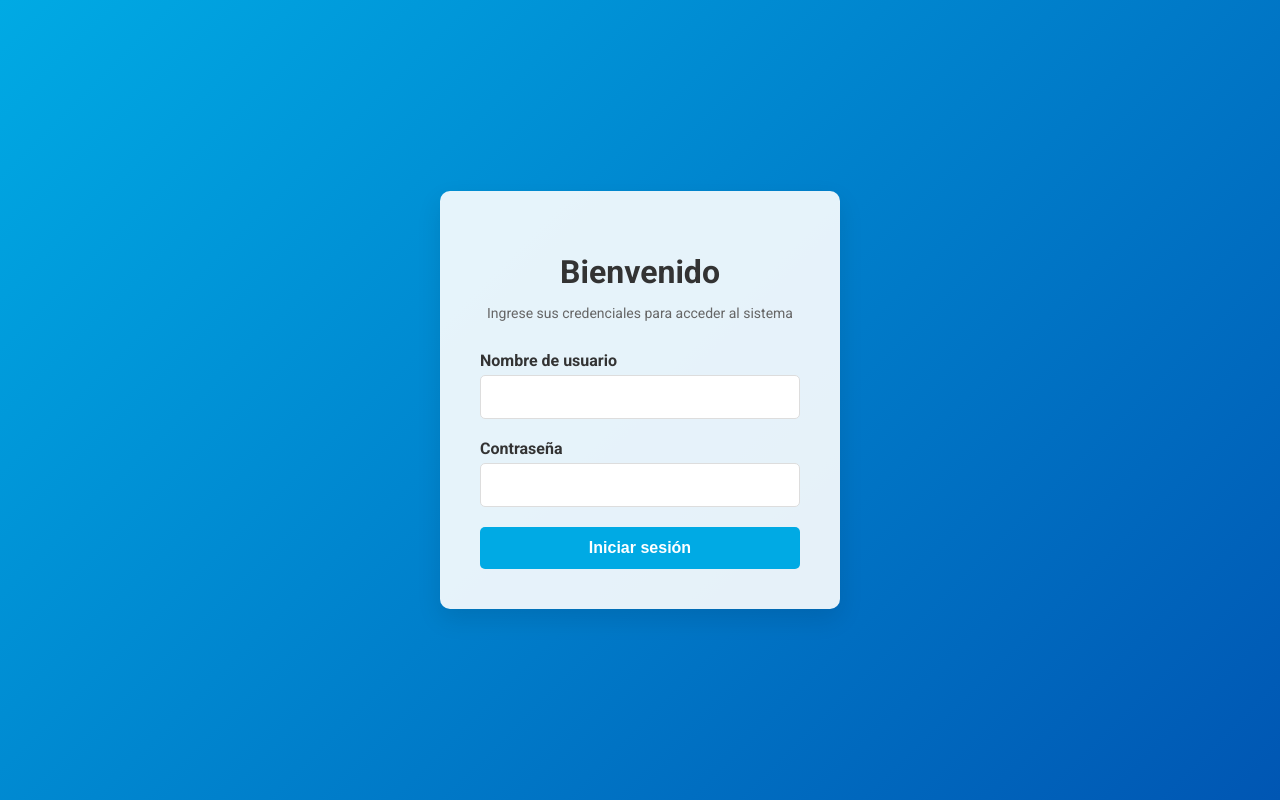
After one commit to bennminn/Walmart, a Django app: page /login/ in a window 1280 px wide. The commit adds this page. Run offline with Django 3.2, Linux system fonts and the light colour scheme; some libraries are stand-ins or nearby versions.

Commit message:
Add login functionality with user authentication and session management; create login form and template

```diff
--- a/core/forms.py
+++ b/core/forms.py
@@ -1,9 +1,14 @@
 from django import forms
 from .models import Profile
 from django.core.exceptions import ValidationError
-
+from django.forms import Form
 # class DateInput(forms.DateInput):
 #     input_type = 'date'
+class LoginForm(Form):
+    username = forms.CharField(widget=forms.TextInput(), label="Usuario")
+    password = forms.CharField(widget=forms.PasswordInput(), label="Contraseña")
+    class Meta:
+        fields = ['username', 'password']
 
 class ProfileForm(forms.ModelForm):
     class Meta:
@@ -23,4 +28,6 @@ class ProfileForm(forms.ModelForm):
         rut = self.cleaned_data.get('rut')
         if not rut or rut <= 0:
             raise ValidationError('El RUT debe ser un número positivo.')
+        if len(str(rut)) > 8:
+            raise ValidationError('El RUT no puede tener más de 8 dígitos.')
         return rut
--- a/core/templates/core/index.html
+++ b/core/templates/core/index.html
@@ -15,6 +15,9 @@
             </div>
         </div>
         <div class="col-12 col-md-3 text-center">
+            <a href="{% url 'logout' %}" class="btn-logout">
+                <input type="submit" class="btn btn-danger btn-block m-2" name="btnAddMore" value="Cerrar Sesión" />
+            </a>
             <a target="_blank" class="scan" href="{% url 'details' %}">
                 <input type="submit" class="btn btn-primary btn-block m-2" name="btnAddMore" value="Escanear Conductor" />
             </a>
@@ -104,7 +107,7 @@
             <table class="table table-striped">
                 <thead>
                     <tr>
-                        <th scope="col">Nombre del Rostro</th>
+                        <th scope="col">Nombre</th>
                         <th scope="col">Fecha</th>
                     </tr>
                 </thead>
--- /dev/null
+++ b/core/templates/core/login.html
@@ -0,0 +1,138 @@
+<!DOCTYPE html>
+<html lang="en">
+<head>
+    <meta charset="UTF-8">
+    <meta name="viewport" content="width=device-width, initial-scale=1.0">
+    <title>Bienvenido al Sistema</title>
+
+    <script src="https://cdnjs.cloudflare.com/ajax/libs/p5.js/0.9.0/p5.js"></script>
+    <script src="https://cdnjs.cloudflare.com/ajax/libs/p5.js/0.9.0/addons/p5.dom.min.js"></script>
+    <script src="https://cdnjs.cloudflare.com/ajax/libs/p5.js/0.9.0/addons/p5.sound.min.js"></script>
+    <script src="https://unpkg.com/ml5@0.5.0/dist/ml5.min.js"></script>
+    <link href="https://fonts.googleapis.com/css2?family=Roboto:wght@300;400;700&display=swap" rel="stylesheet">
+</head>
+
+<body>
+    <div class="container">
+        <div class="login-box">
+            <h1>Bienvenido</h1>
+            <p class="subtitle">Ingrese sus credenciales para acceder al sistema</p>
+            <form method="POST" action="">
+                <div class="form-group">
+                    {% csrf_token %}
+                    <div class="form-group-2">
+                        <label for="username">Nombre de usuario</label>
+                        <input type="text" name="username" id="username" class="form-control" value="{{ username }}" required>
+                    </div>
+                    <div class="form-group-2">
+                        <label for="password">Contraseña</label>
+                        <input type="password" name="password" id="password" class="form-control" required>
+                    </div>
+                </div>
+                <button type="submit" class="btn btn-primary btn-block">Iniciar sesión</button>
+                {% if mesg %}
+                <div id="form_message" class="alert alert-danger" role="alert">{{ mesg }}</div>
+                {% endif %}
+            </form>
+        </div>
+    </div>
+</body>
+
+<style>
+    body {
+        font-family: 'Roboto', sans-serif;
+        background: linear-gradient(135deg, #00AAE4, #0056b3);
+        margin: 0;
+        padding: 0;
+        display: flex;
+        justify-content: center;
+        align-items: center;
+        min-height: 100vh;
+    }
+    .container {
+        width: 100%;
+        max-width: 400px;
+        padding: 20px;
+    }
+    .login-box {
+        background-color: rgba(255, 255, 255, 0.9);
+        border-radius: 10px;
+        padding: 40px;
+        box-shadow: 0 10px 25px rgba(0, 0, 0, 0.1);
+    }
+    h1 {
+        color: #333;
+        text-align: center;
+        margin-bottom: 10px;
+    }
+    .subtitle {
+        color: #666;
+        text-align: center;
+        margin-bottom: 30px;
+        font-size: 14px;
+    }
+    .form-group {
+        margin-bottom: 20px;
+    }
+    .form-group-2 {
+        margin-bottom: 20px;
+    }
+    .form-group-2 input{
+        box-sizing: border-box;
+    }
+    label {
+        display: block;
+        margin-bottom: 5px;
+        color: #333;
+        font-weight: bold;
+    }
+    .form-control {
+        width: 100%;
+        padding: 12px;
+        border-radius: 5px;
+        border: 1px solid #ddd;
+        font-size: 16px;
+        transition: border-color 0.3s ease;
+    }
+    .form-control:focus {
+        border-color: #00AAE4;
+        outline: none;
+    }
+    .btn {
+        width: 100%;
+        padding: 12px;
+        border-radius: 5px;
+        border: none;
+        background-color: #00AAE4;
+        color: #fff;
+        font-size: 16px;
+        font-weight: bold;
+        cursor: pointer;
+        transition: background-color 0.3s ease;
+    }
+    .btn:hover {
+        background-color: #0056b3;
+    }
+    #form_message {
+        margin-top: 20px;
+        padding: 10px;
+        border-radius: 5px;
+        background-color: #f8d7da;
+        border: 1px solid #f5c6cb;
+        color: #721c24;
+        text-align: center;
+    }
+    canvas {
+        display: block;
+        margin: 0 auto;
+    }
+    @media (max-width: 480px) {
+        .container {
+            padding: 10px;
+        }
+        .login-box {
+            padding: 20px;
+        }
+    }
+</style>
+</html>
--- a/core/urls.py
+++ b/core/urls.py
@@ -3,6 +3,8 @@ from . import views
 
 urlpatterns = [
     path('', views.index, name='index'),
+    path('login/', views.login_succes, name='login'),
+    path('logout/', views.logout_view, name='logout'),
     path('ajax/', views.ajax, name='ajax'),
     path('scan/', views.scan, name='scan'),
     path('profiles/', views.profiles, name='profiles'),
--- a/core/views.py
+++ b/core/views.py
@@ -11,7 +11,7 @@ import base64
 from django.core.files.base import ContentFile
 from django.contrib.auth.models import User
 from PIL import Image
-from django.contrib.auth import logout, login
+from django.contrib.auth import logout, login, authenticate
 from django.contrib import messages
 from django.utils import timezone
 
@@ -66,6 +66,29 @@ sound_folder = os.path.join(current_path, 'sound/')
 face_list_file = os.path.join(current_path, 'face_list.txt')
 sound = os.path.join(sound_folder, 'beep.wav')
 
+def login_succes(request):
+    data = {"mesg": "", "form": LoginForm()}
+    username = request.GET.get('username', '')
+    if request.method == "POST":
+        form = LoginForm(request.POST)
+        if form.is_valid:
+            username = request.POST.get("username")
+            password = request.POST.get("password")
+            user = authenticate(username=username, password=password)
+            if user is not None:
+                if user.is_active:
+                    login(request, user)
+                    messages.success(request, "Inició sesión correctamente :)")
+                    return redirect(to='index')
+                else:
+                    data["mesg"] = "¡Nombre de usuario o contraseña no son correctos!"
+            else:
+                data["mesg"] = "¡Nombre de usuario o contraseña no son correctos!"
+    return render(request, 'core/login.html', {'username': username})
+
+def logout_view(request):
+    logout(request)
+    return redirect('login')
 
 def index(request):
     scanned = LastFace.objects.all().order_by('-date')
```
Also changed, not shown: db.sqlite3, media/WIN_20250328_15_07_25_Pro_2.jpg (added), media/temp_image.png.
